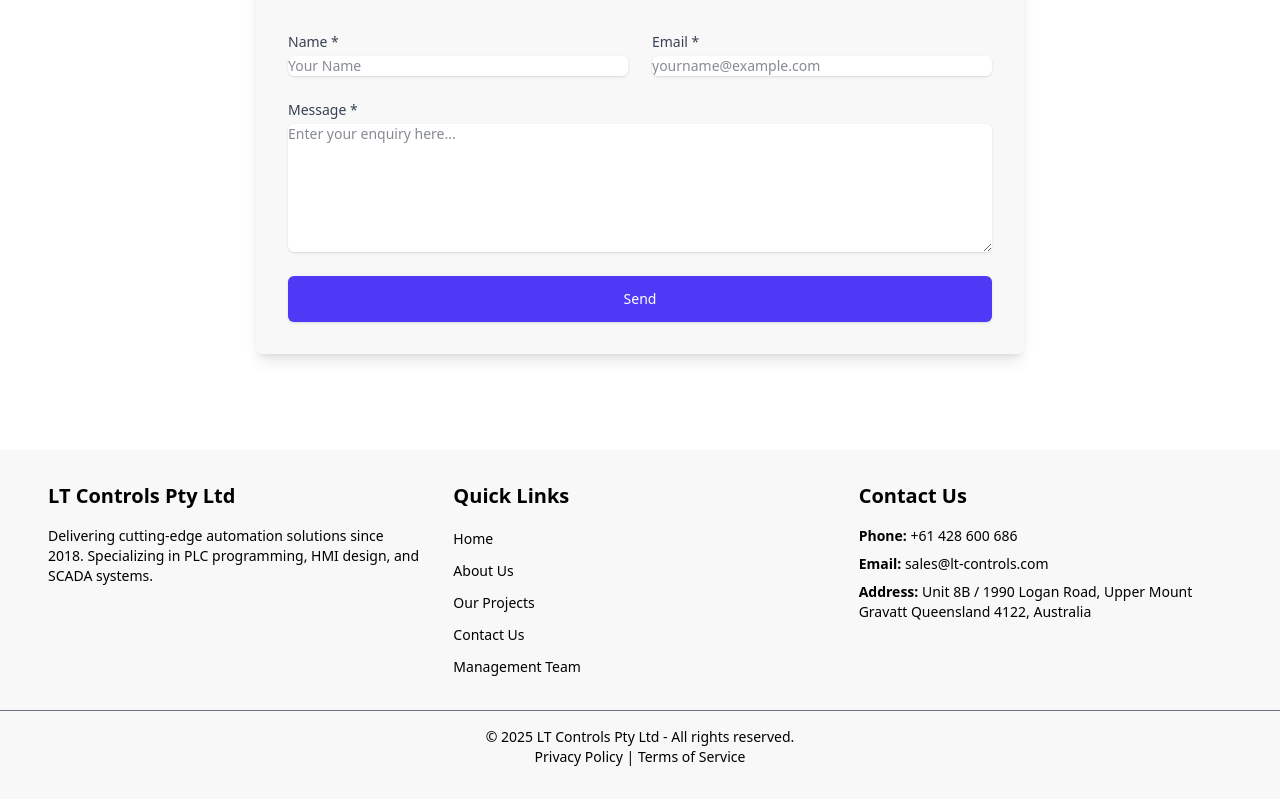
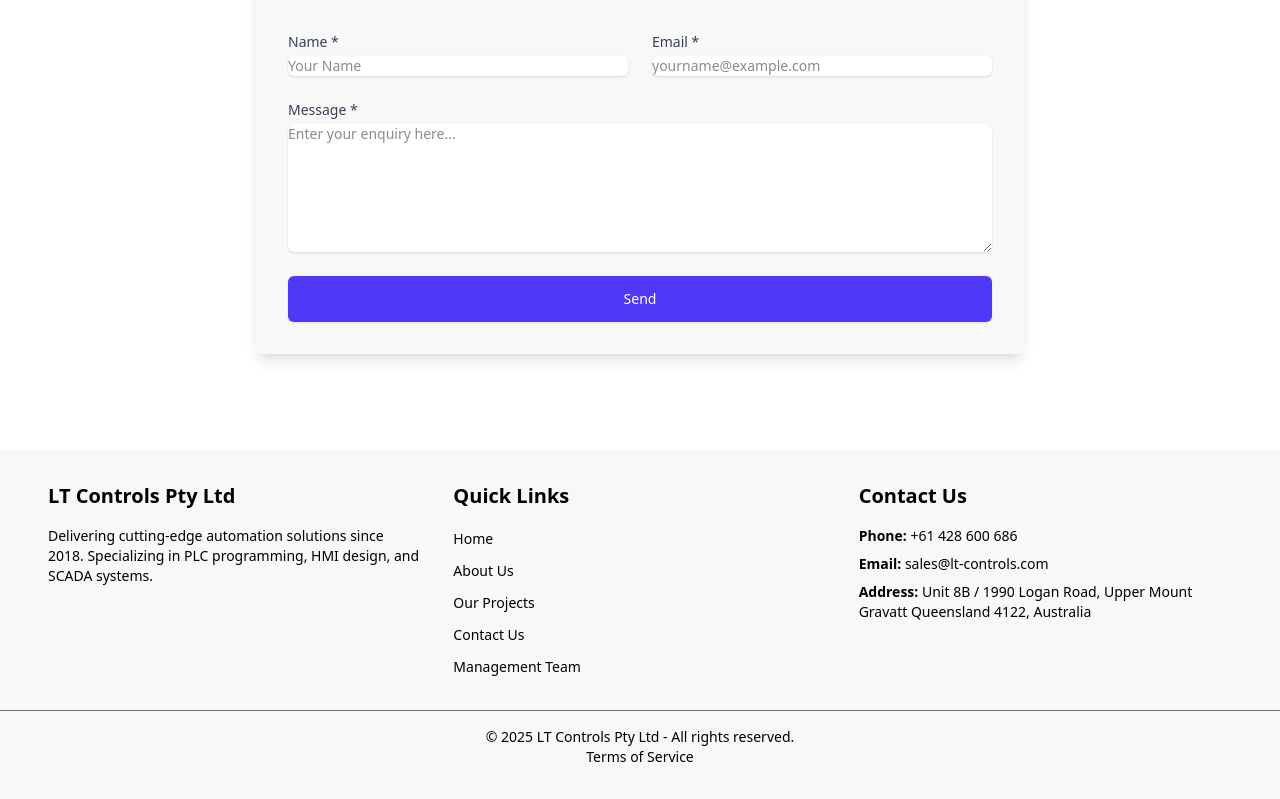
Before and after one commit to timt115/lt-controls, a Next.js app: page / in a window 1280 px wide. Shown: the part 2356-3155 px from the top of the page. Built offline with nearby package versions, Linux system fonts and the light colour scheme.

Commit message:
removed privact policy

```diff
--- a/app/components/footer.tsx
+++ b/app/components/footer.tsx
@@ -65,7 +65,7 @@
             &copy; {new Date().getFullYear()} LT Controls Pty Ltd - All rights reserved.
           </p>
           <p>
-            <a href="/privacy-policy" className="hover:text-[var(--primary)]">Privacy Policy</a> | <a href="/terms-of-service" className="hover:text-[var(--primary)]">Terms of Service</a>
+            <a href="/terms-of-service" className="hover:text-[var(--primary)]">Terms of Service</a>
           </p>
         </div>
       </footer>
```
Also changed, not shown: 1 other file (tests, documents, lock files or other folders).
